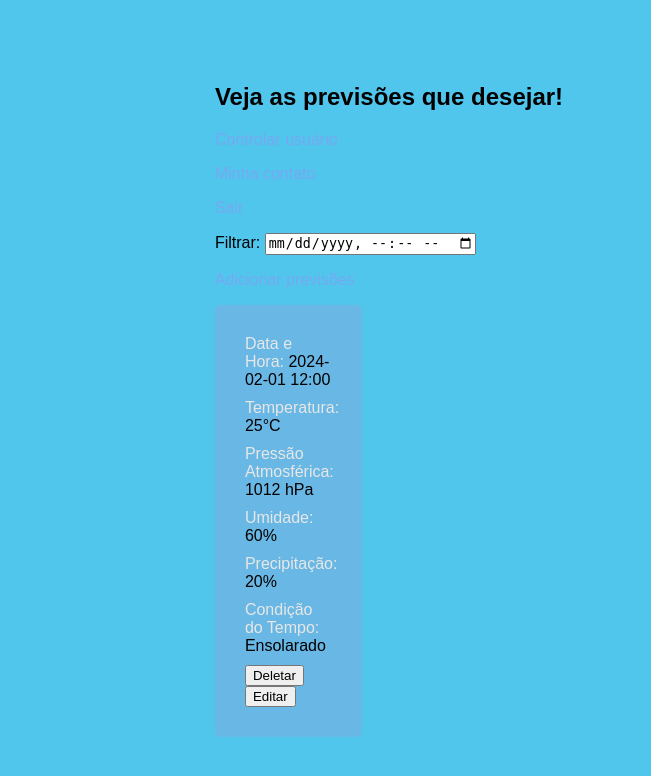
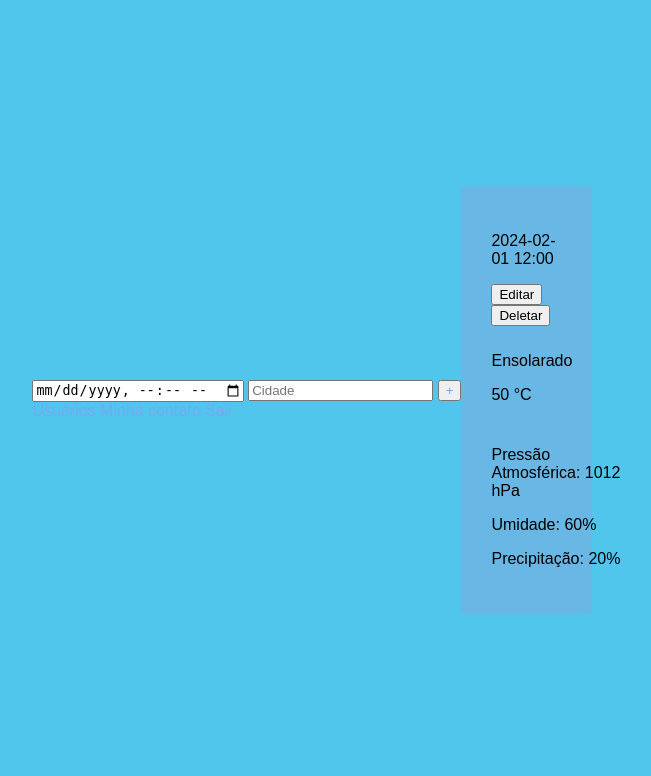
Before and after one commit to AnaJuliaMM/temperature_api, a Django app: template template/pages/forecasts.html in a window 1280 px wide. Shown: the top 776 px of the page, without its empty margins (251-902 px from the left). Run offline with Django 5.2, Linux system fonts and the light colour scheme; the template is opened without the code that fills it, so the values that code supplies are empty.

Commit message:
feat: new structure on header

```diff
--- a/template/pages/forecasts.html
+++ b/template/pages/forecasts.html
@@ -1,64 +1,49 @@
 <!DOCTYPE html>
 <html lang="en">
-<head>
-    <meta charset="UTF-8">
-    <meta name="viewport" content="width=device-width, initial-scale=1.0">
+  <head>
+    <meta charset="UTF-8" />
+    <meta name="viewport" content="width=device-width, initial-scale=1.0" />
     <title>Previsões</title>
-    <link rel="stylesheet" href="./style.css" />
+    <link rel="stylesheet" href="../assets/style.css" />
+  </head>
+  <body class="forecast_wrapper">
+    <header>
+      <div class="filter_wrapper">
+        <input type="datetime-local" id="datetime" name="datetime" />
+        <input
+          type="text"
+          id="city_name"
+          name="city_name"
+          placeholder="Cidade"
+        />
+        <button type="submit"><a href="./post_forecast.html">+</a></button>
+      </div>
+      <nav class="account_settings">
+        <span><a href="./users.html">Usuários</a></span>
+        <span><a href="./my_account.html">Minha contato</a></span>
+        <span><a href="../index.html">Sair</a></span>
+      </nav>
+    </header>
 
-</head>
-<body>
-    <div class="forecast_wrapper">
-        <h2>Veja as previsões que desejar!</h2>
-        <a href="./users.html"><p>Controlar usuário</p></a>
-        <a href="./my_account.html"><p>Minha contato</p></a>
-        <a href="./index.html"><p>Sair</p></a>
-
-
-        <div class="filter_group">
-            <label for="datetime">Filtrar:</label>
-            <input type="datetime-local" id="datetime" name="datetime">
+    <main>
+      <div class="weather_info">
+        <header class="header_forecast_today">
+          <p>2024-02-01 12:00</p>
+          <span>
+            <button>Editar</button>
+            <button>Deletar</button>
+          </span>
+        </header>
+        <div class="header_temperature_wrapper">
+          <span class="weather_condition"><p>Ensolarado</p></span>
+          <span><p>50 °C</p></span>
         </div>
         <div>
-            <a href="./post_forecast.html"><p>Adicionar previsões</p></a>
+          <p>Pressão Atmosférica: 1012 hPa</p>
+          <p>Umidade: 60%</p>
+          <p>Precipitação: 20%</p>
         </div>
-
-        <div class="weather_info">
-
-            <div>
-              <label>Data e Hora:</label>
-              <span>2024-02-01 12:00</span>
-            </div>
-            <div>
-              <label>Temperatura:</label>
-              <span>25°C</span>
-            </div>
-            <div>
-              <label>Pressão Atmosférica:</label>
-              <span>1012 hPa</span>
-            </div>
-            <div>
-              <label>Umidade:</label>
-              <span>60%</span>
-            </div>
-            <div>
-              <label>Precipitação:</label>
-              <span>20%</span>
-            </div>
-            <div>
-              <label>Condição do Tempo:</label>
-              <span>Ensolarado</span>
-            </div>
-            <div>
-                <button>Deletar</button>
-                <button>Editar</button>
-            </div>
-          </div>
-        </div>
-
-
-
-    </div>
-
-</body>
+      </div>
+    </main>
+  </body>
 </html>
```
